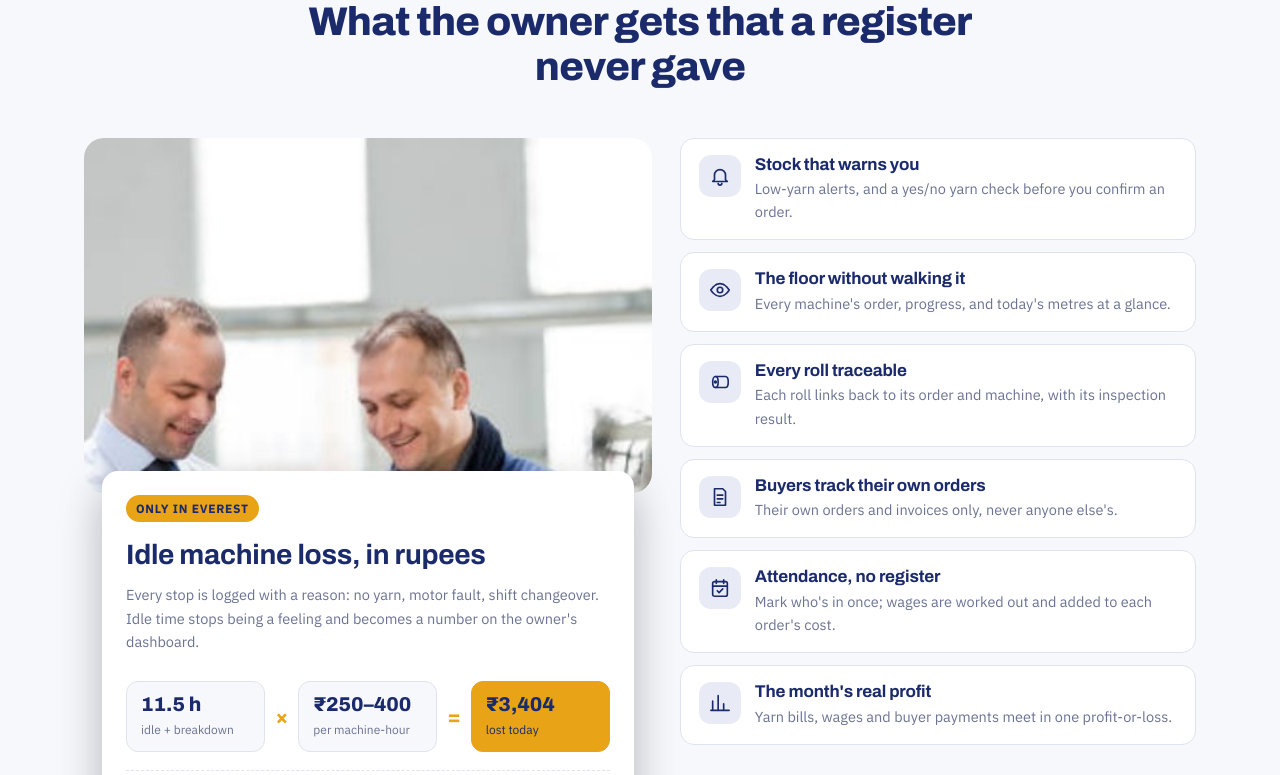
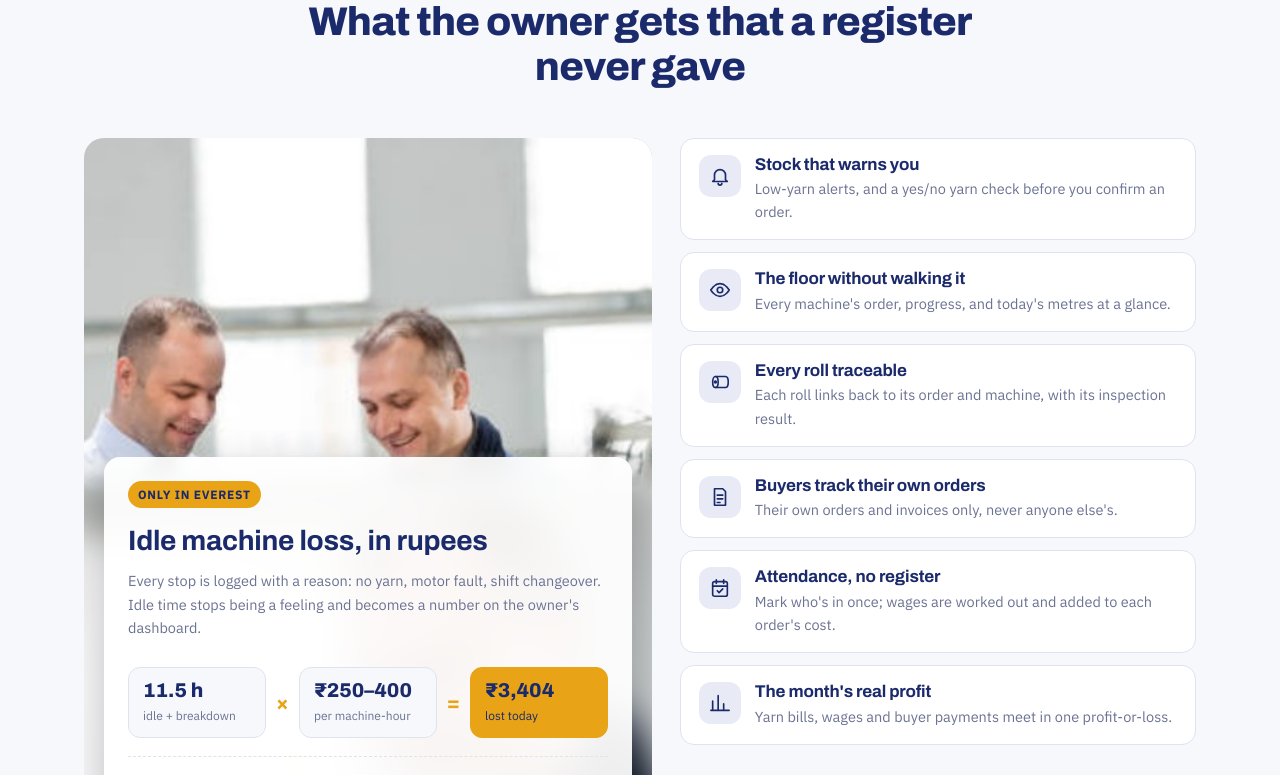
Before and after one commit to shubhamshubham66/Textile_Manufacturing_Platform, a React (Vite) app in the folder frontend/: page / in a window 1280 px wide. Shown: the part 2600-3375 px from the top of the page. Built offline with nearby package versions, Linux system fonts and the light colour scheme.

Commit message:
landing: idle-loss card sits inside the photo frame

```diff
--- a/frontend/src/components/Features.jsx
+++ b/frontend/src/components/Features.jsx
@@ -50,7 +50,7 @@ export default function Features() {
         </div>
 
         <div className="lp-features">
-          {/* Left: photo of two people going over the numbers, idle-loss card below */}
+          {/* Left: full-height photo, idle-loss card sitting inside it at the bottom */}
           <div className="lp-photo">
             <img
               src="/images/owners-review.jpg"
--- a/frontend/src/landing.css
+++ b/frontend/src/landing.css
@@ -937,18 +937,37 @@
 /* Left: photo shown in full, the idle-loss card overlapping its lower edge */
 .lp-photo {
   position: relative;
+  padding: 0 20px 20px;
+  border-radius: 20px;
+  overflow: hidden;
+  isolation: isolate;
+  background: #d9dde3;
+}
+/* The same photo, blurred, fills the frame around the card */
+.lp-photo::before {
+  content: "";
+  position: absolute;
+  inset: -24px;
+  z-index: -1;
+  background: url(/images/owners-review.jpg) center bottom / cover no-repeat;
+  filter: blur(18px) saturate(0.9);
 }
 .lp-photo img {
+  position: relative;
   display: block;
-  width: 100%;
+  width: calc(100% + 40px);
+  margin: 0 -20px;
   aspect-ratio: 464 / 290;
   object-fit: cover;
   object-position: center bottom;
-  border-radius: 20px;
+  -webkit-mask-image: linear-gradient(#000 88%, transparent);
+  mask-image: linear-gradient(#000 88%, transparent);
 }
 .lp-photo .lp-usp {
   width: auto;
-  margin: -22px 18px 0;
+  margin: -36px 0 0;
+  background: rgba(255, 255, 255, 0.93);
+  backdrop-filter: blur(6px);
 }
 
 /* The idle-loss card now sits on the photo as a light (white) card */
```
